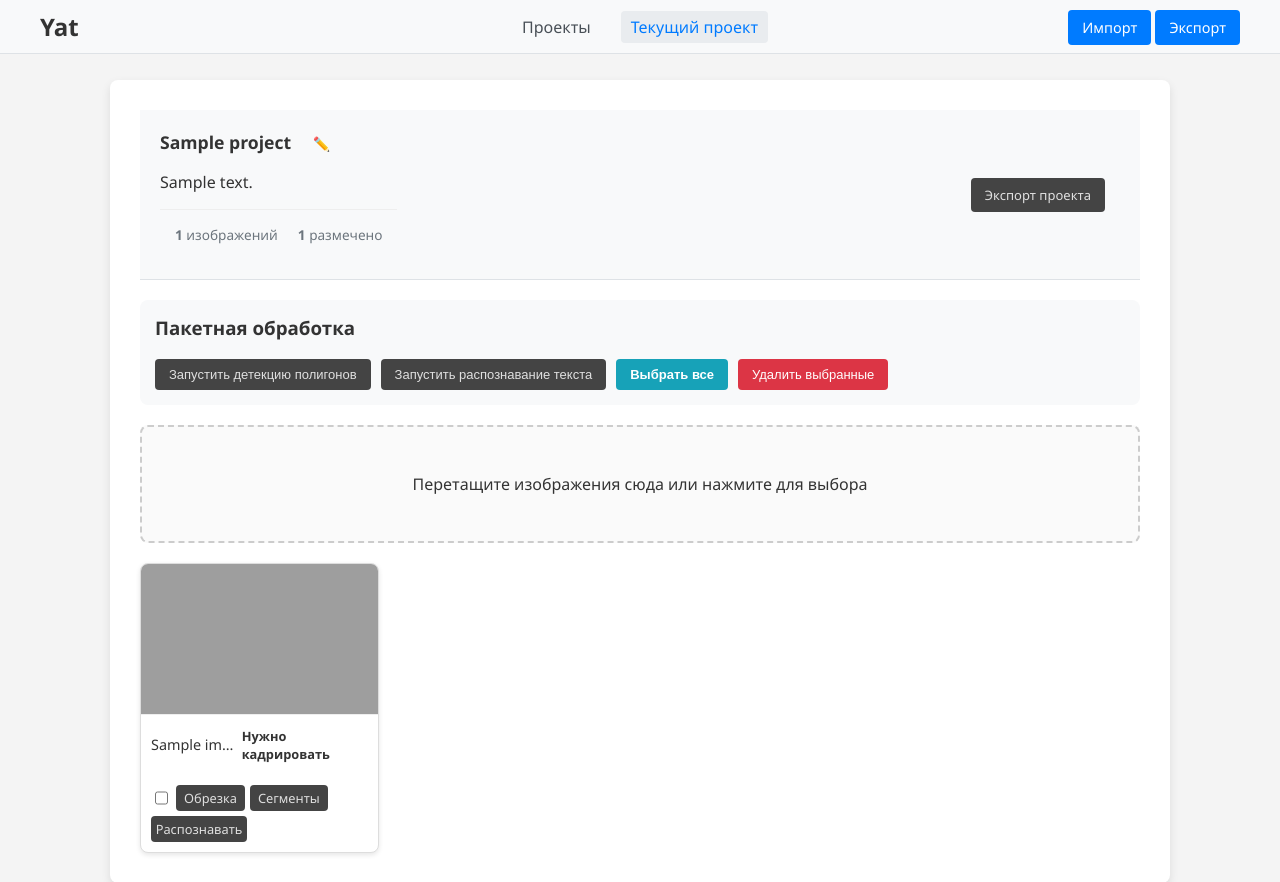
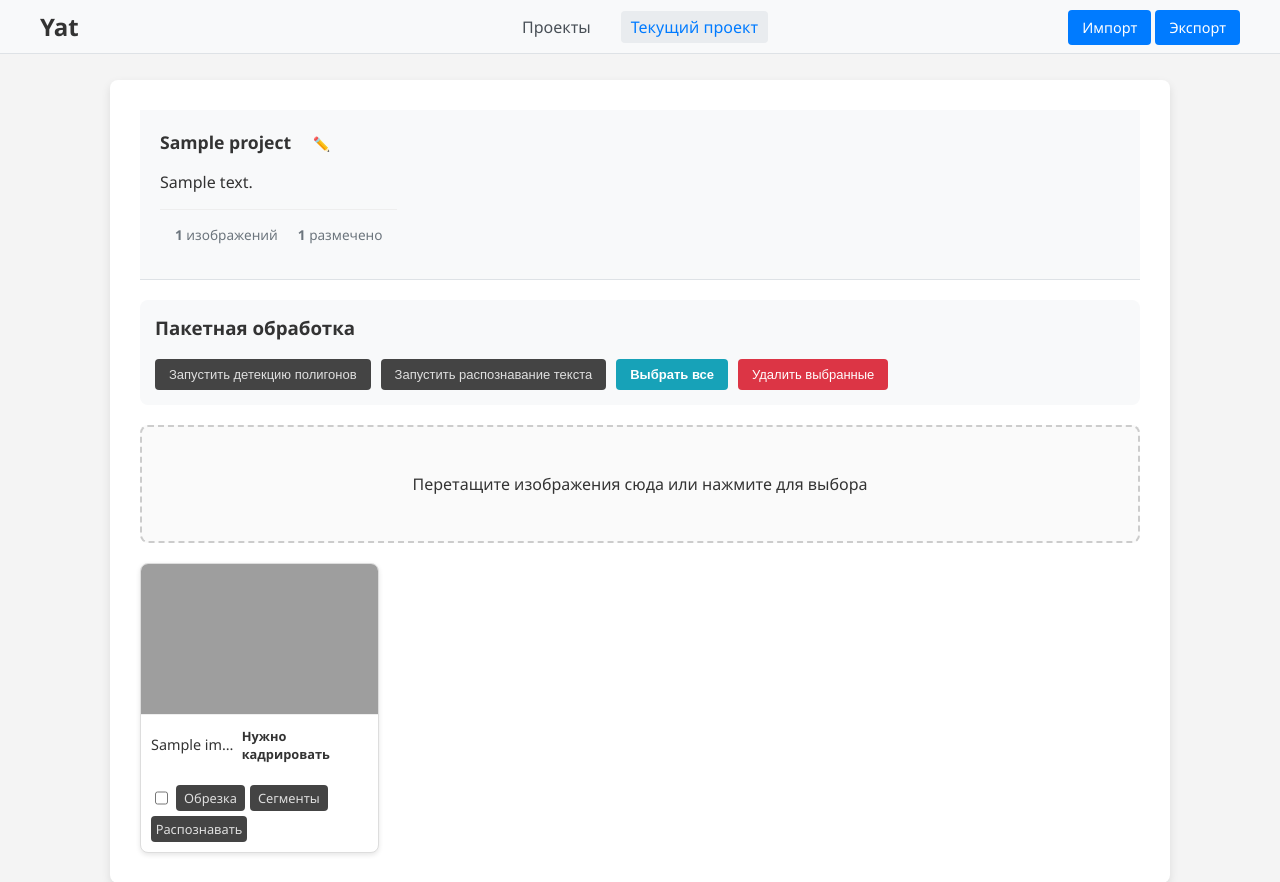
Before and after one commit to yaneivan/Yat, a Flask app: template templates/project.html in a window 1280 px wide. Shown: the top 882 px of the page. Run offline with Flask 3, Linux system fonts and the light colour scheme; the template is opened without the code that fills it: most values are stand-ins (such as "Sample title", 1, 10 or a date in 2020); grey boxes are pictures that could not be loaded.

Commit message:
Remove duplicate export button from project menu

```diff
--- a/templates/project.html
+++ b/templates/project.html
@@ -719,9 +719,6 @@
                         <span><strong>{{ annotated_count }}</strong> размечено</span>
                     </div>
                 </div>
-                <div class="project-actions">
-                    <a href="/api/projects/{{ project.name }}/export_zip" class="btn">Экспорт проекта</a>
-                </div>
             </div>
         </div>
 
```
